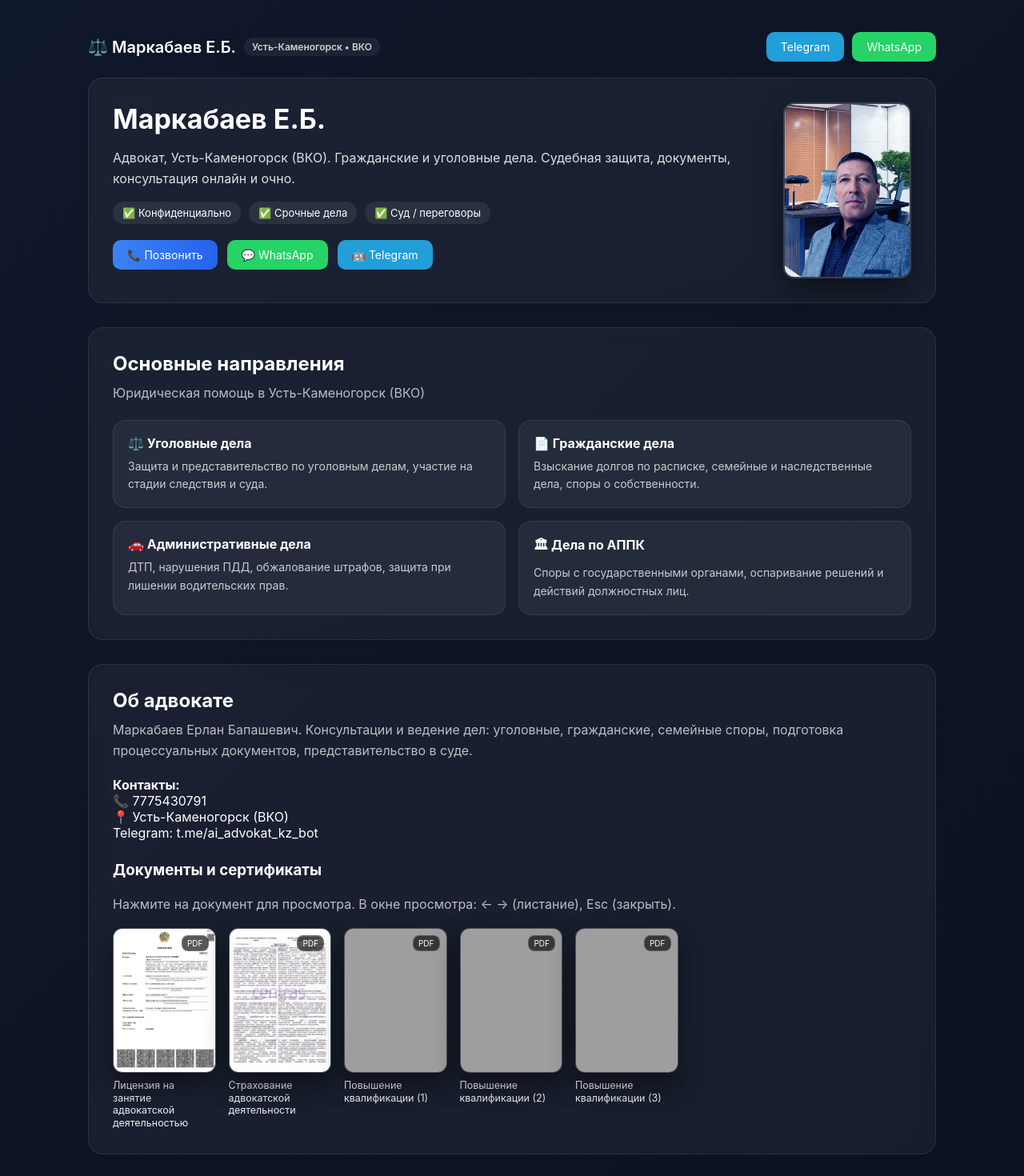
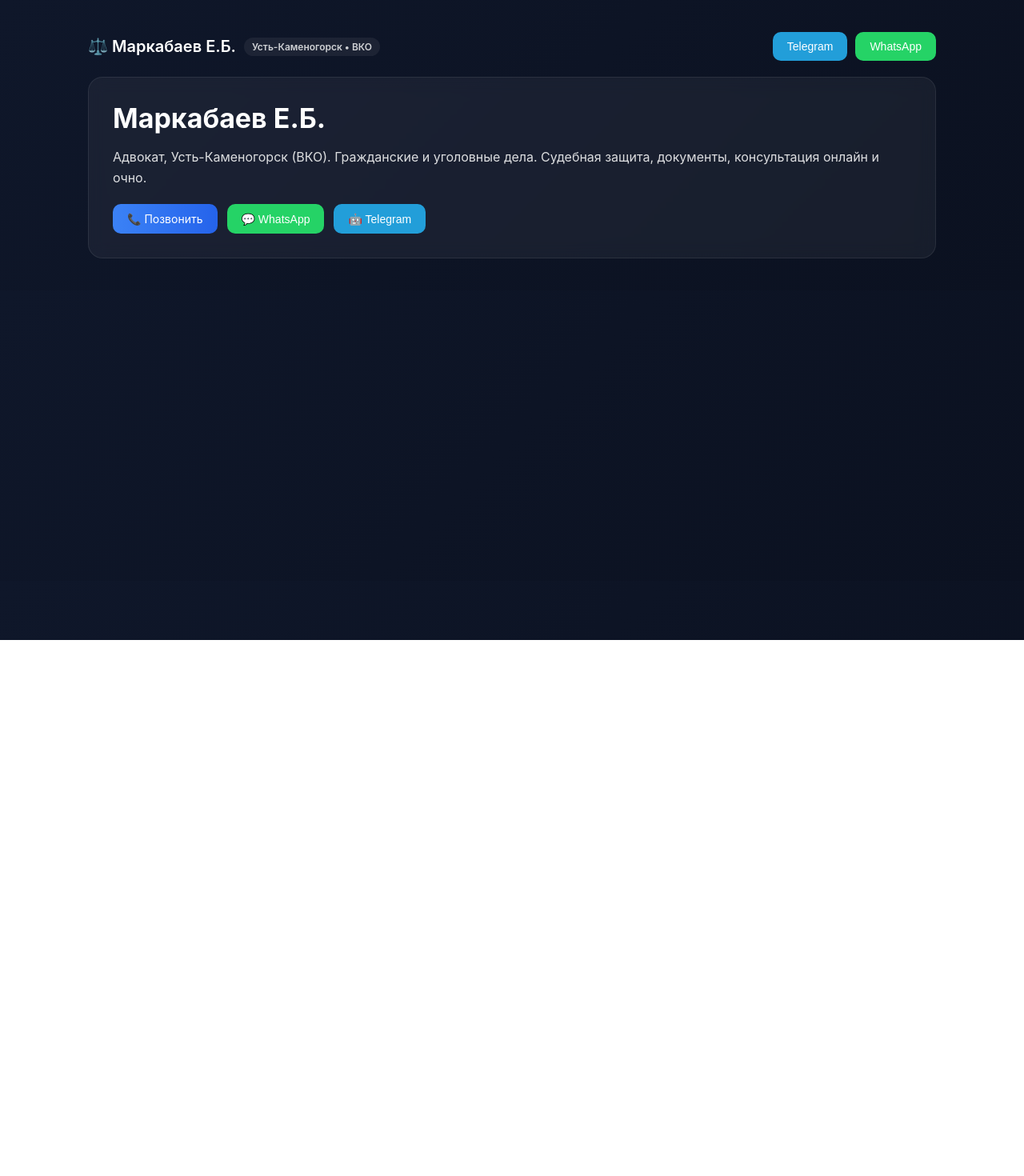
Before and after one commit to markabaever-debug/advokat_vko, a Next.js app: page / in a window 1280 px wide. Shown: the top 1470 px of the page at 80% size. After the commit the page ends 800 px from the top, so only its background shows below. Built offline with nearby package versions, Linux system fonts and the light colour scheme; grey boxes are pictures that could not be loaded.

Commit message:
Update page.tsx

```diff
--- a/app/page.tsx
+++ b/app/page.tsx
@@ -9,6 +9,12 @@ type DocItem = {
   pdf: string;
   thumb: string;
 };
+
+declare global {
+  interface Window {
+    dataLayer: any[];
+  }
+}
 
 export default function Home() {
   const shortName = "Маркабаев Е.Б.";
@@ -23,6 +29,41 @@ export default function Home() {
   const waText = encodeURIComponent("Здравствуйте! Нужна консультация адвоката");
   const waLink = `https://wa.me/${waNumber}?text=${waText}`;
   const tgLink = "https://t.me/ai_advokat_kz_bot";
+
+  // ===============================
+  // TRACKING LAYER (архитектурно правильно)
+  // ===============================
+
+  const trackEvent = (eventName: string) => {
+    if (typeof window !== "undefined" && window.dataLayer) {
+      window.dataLayer.push({
+        event: eventName,
+      });
+    }
+  };
+
+  const trackAndRedirect = (eventName: string, url: string) => {
+    trackEvent(eventName);
+
+    // Даём GTM 300мс на отправку
+    setTimeout(() => {
+      window.open(url, "_blank");
+    }, 300);
+  };
+
+  const handlePhoneClick = () => {
+    trackEvent("lead_phone_click");
+  };
+
+  const handleWhatsAppClick = () => {
+    trackAndRedirect("lead_whatsapp_click", waLink);
+  };
+
+  const handleTelegramClick = () => {
+    trackAndRedirect("lead_telegram_click", tgLink);
+  };
+
+  // ===============================
 
   const docs: DocItem[] = useMemo(
     () => [
@@ -94,7 +135,6 @@ export default function Home() {
 
   return (
     <main className="container">
-      {/* HEADER */}
       <header className="nav">
         <div className="brand">
           ⚖️ {shortName}
@@ -104,16 +144,15 @@ export default function Home() {
         </div>
 
         <div style={{ display: "flex", gap: 10 }}>
-          <a className="btn btnTG" href={tgLink} target="_blank" rel="noreferrer">
+          <button className="btn btnTG" onClick={handleTelegramClick}>
             Telegram
-          </a>
-          <a className="btn btnWA" href={waLink} target="_blank" rel="noreferrer">
+          </button>
+          <button className="btn btnWA" onClick={handleWhatsAppClick}>
             WhatsApp
-          </a>
+          </button>
         </div>
       </header>
 
-      {/* HERO */}
       <section className="panel" style={{ marginTop: 20 }}>
         <div style={{ display: "flex", gap: 30, alignItems: "flex-start", flexWrap: "wrap" }}>
           <div style={{ flex: 1, minWidth: 260 }}>
@@ -124,184 +163,26 @@ export default function Home() {
               документы, консультация онлайн и очно.
             </p>
 
-            <div className="kpis">
-              <div className="kpi">✅ Конфиденциально</div>
-              <div className="kpi">✅ Срочные дела</div>
-              <div className="kpi">✅ Суд / переговоры</div>
-            </div>
-
             <div className="ctaRow" style={{ marginTop: 20 }}>
-              <a className="btn btnPrimary" href={`tel:${phoneCall}`}>
+              <a
+                className="btn btnPrimary"
+                href={`tel:${phoneCall}`}
+                onClick={handlePhoneClick}
+              >
                 📞 Позвонить
               </a>
 
-              <a className="btn btnWA" href={waLink} target="_blank" rel="noreferrer">
+              <button className="btn btnWA" onClick={handleWhatsAppClick}>
                 💬 WhatsApp
-              </a>
+              </button>
 
-              <a className="btn btnTG" href={tgLink} target="_blank" rel="noreferrer">
+              <button className="btn btnTG" onClick={handleTelegramClick}>
                 🤖 Telegram
-              </a>
+              </button>
             </div>
-          </div>
-
-          <div
-            style={{
-              width: 160,
-              height: 220,
-              borderRadius: 14,
-              overflow: "hidden",
-              border: "2px solid rgba(255,255,255,0.15)",
-              boxShadow: "0 15px 35px rgba(0,0,0,0.45)",
-              flexShrink: 0,
-            }}
-          >
-            <img
-              src="/me.jpg"
-              alt="Адвокат Маркабаев Е.Б."
-              style={{ width: "100%", height: "100%", objectFit: "cover" }}
-            />
           </div>
         </div>
       </section>
-
-      {/* SERVICES */}
-      <section className="panel" style={{ marginTop: 30 }}>
-        <h2 className="h2">Основные направления</h2>
-
-        <p className="muted" style={{ marginTop: 10 }}>
-          Юридическая помощь в {city} ({region})
-        </p>
-
-        <div className="servicesGrid" style={{ marginTop: 20 }}>
-
-          <Link href="/ugolovnyj-advokat-ust-kamenogorsk" className="serviceCard">
-            <h3 className="serviceCardTitle">⚖️ Уголовные дела</h3>
-            <p className="serviceCardText">
-              Защита и представительство по уголовным делам, участие на стадии следствия и суда.
-            </p>
-          </Link>
-
-          <div className="serviceCard">
-            <h3 className="serviceCardTitle">📄 Гражданские дела</h3>
-            <p className="serviceCardText">
-              Взыскание долгов по расписке, семейные и наследственные дела, споры о собственности.
-            </p>
-          </div>
-
-          <div className="serviceCard">
-            <h3 className="serviceCardTitle">🚗 Административные дела</h3>
-            <p className="serviceCardText">
-              ДТП, нарушения ПДД, обжалование штрафов, защита при лишении водительских прав.
-            </p>
-          </div>
-
-          <div className="serviceCard">
-            <h3 className="serviceCardTitle">🏛 Дела по АППК</h3>
-            <p className="serviceCardText">
-              Споры с государственными органами, оспаривание решений и действий должностных лиц.
-            </p>
-          </div>
-
-        </div>
-      </section>
-
-      {/* ABOUT */}
-      <section className="panel" style={{ marginTop: 30 }}>
-        <h2 className="h2">Об адвокате</h2>
-
-        <p className="muted" style={{ marginTop: 10 }}>
-          {fullName}. Консультации и ведение дел: уголовные, гражданские, семейные споры,
-          подготовка процессуальных документов, представительство в суде.
-        </p>
-
-        <div style={{ marginTop: 20 }}>
-          <strong>Контакты:</strong>
-          <div>📞 {phoneDisplay}</div>
-          <div>📍 {city} ({region})</div>
-          <div>Telegram: t.me/ai_advokat_kz_bot</div>
-        </div>
-
-        <h3 style={{ marginTop: 25 }}>Документы и сертификаты</h3>
-        <p className="muted" style={{ marginTop: 8 }}>
-          Нажмите на документ для просмотра. В окне просмотра: ← → (листание), Esc (закрыть).
-        </p>
-
-        <div className="docsGrid">
-          {docs.map((d, idx) => (
-            <button
-              key={d.id}
-              type="button"
-              className="docCardBtn"
-              onClick={() => setOpenIndex(idx)}
-              aria-label={`Открыть: ${d.title}`}
-            >
-              <div className="docThumb">
-                <img src={d.thumb} alt={d.title} />
-              </div>
-              <div className="docLabel">{d.title}</div>
-            </button>
-          ))}
-        </div>
-      </section>
-
-      <footer style={{ marginTop: 40, opacity: 0.6, fontSize: 13 }}>
-        Информация на сайте носит справочный характер и не является публичной офертой.
-      </footer>
-
-      {openDoc && openIndex !== null && (
-        <div
-          className="modalOverlay"
-          role="dialog"
-          aria-modal="true"
-          aria-label={openDoc.title}
-          onClick={() => setOpenIndex(null)}
-        >
-          <div className="modalPanel" onClick={(e) => e.stopPropagation()}>
-            <div className="modalHeader">
-              <div>
-                <div className="modalTitle">{openDoc.title}</div>
-                <div className="modalHint">← → листать • Esc закрыть</div>
-              </div>
-
-              <div className="modalActions">
-                <button type="button" className="modalBtn" onClick={goPrev}>
-                  ← Назад
-                </button>
-
-                <div className="modalCounter">
-                  {openIndex + 1}/{docs.length}
-                </div>
-
-                <button type="button" className="modalBtn" onClick={goNext}>
-                  Вперёд →
-                </button>
-
-                <a className="modalBtn" href={openDoc.pdf} target="_blank" rel="noreferrer">
-                  Открыть PDF
-                </a>
-
-                <button
-                  type="button"
-                  className="modalBtn"
-                  onClick={() => setOpenIndex(null)}
-                >
-                  ✕ Закрыть
-                </button>
-              </div>
-            </div>
-
-            <div className="modalBody">
-              <iframe
-                key={openDoc.pdf}
-                className="modalFrame"
-                src={`${openDoc.pdf}#view=FitH`}
-                title={openDoc.title}
-              />
-            </div>
-          </div>
-        </div>
-      )}
     </main>
   );
 }
```
